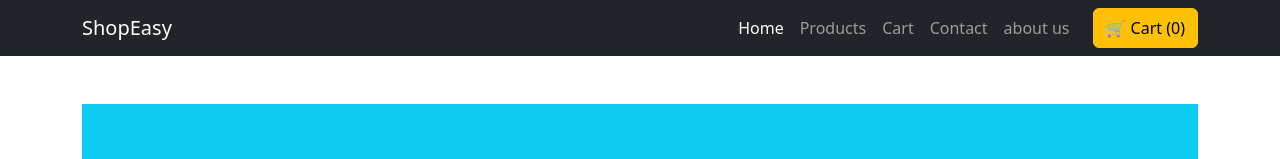
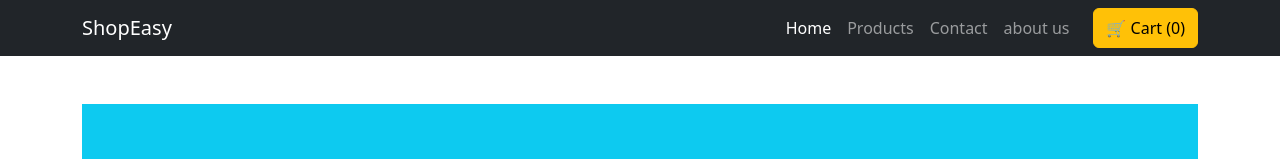
Before and after one commit to MohanKrish-Hub/MK-SHOP, a plain HTML site: page index.html in a window 1280 px wide. Shown: the top 159 px of the page. Drawn offline with nearby package versions, Linux system fonts and the light colour scheme.

Commit message:
Update index.html

```diff
--- a/index.html
+++ b/index.html
@@ -28,7 +28,6 @@
                 <ul class="navbar-nav ms-auto">
                     <li class="nav-item"><a class="nav-link active" href="#">Home</a></li>
                     <li class="nav-item"><a class="nav-link" href="">Products</a></li>
-                    <li class="nav-item"><a class="nav-link" href="">Cart</a></li>
                     <li class="nav-item"><a class="nav-link" href="">Contact</a></li>
                     <li class="nav-item"><a class="nav-link" href="">about us</a></li>
                     <button id="cart-toggle" class="btn btn-warning ms-3">
```
